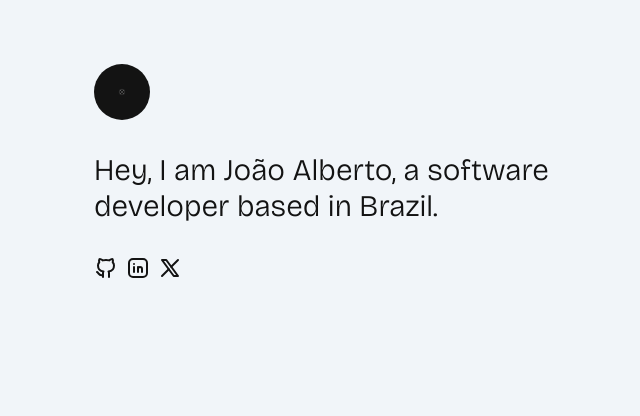
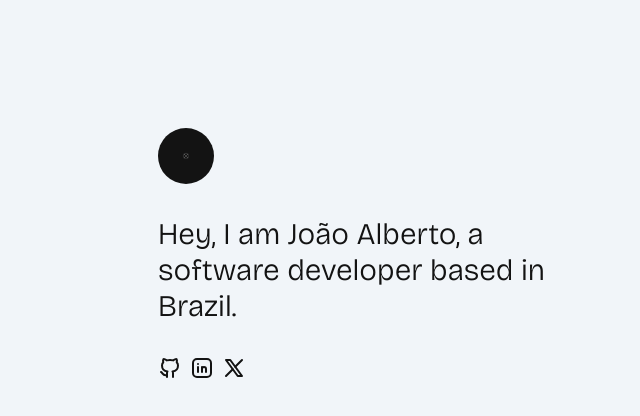
Before and after one commit to joaoalberto-dev/joaoalberto.dev, a Next.js app: page / in a window 1280 px wide. Shown: the top 416 px of the page, without its empty margins (287-927 px from the left). Built offline with nearby package versions, Linux system fonts and the light colour scheme.

Commit message:
fix: move padding to root layout

```diff
--- a/src/app/layout.tsx
+++ b/src/app/layout.tsx
@@ -25,7 +25,7 @@ export default function RootLayout({
       className="bg-brand-light dark:bg-brand-dark text-brand-dark dark:text-brand-light"
     >
       <body className={`${inter.className} ${bricolage.variable}`}>
-        <div className="max-w-[64ch] mx-auto">{children}</div>
+        <div className="max-w-[64ch] mx-auto p-8 md:p-16">{children}</div>
       </body>
     </html>
   );
```
